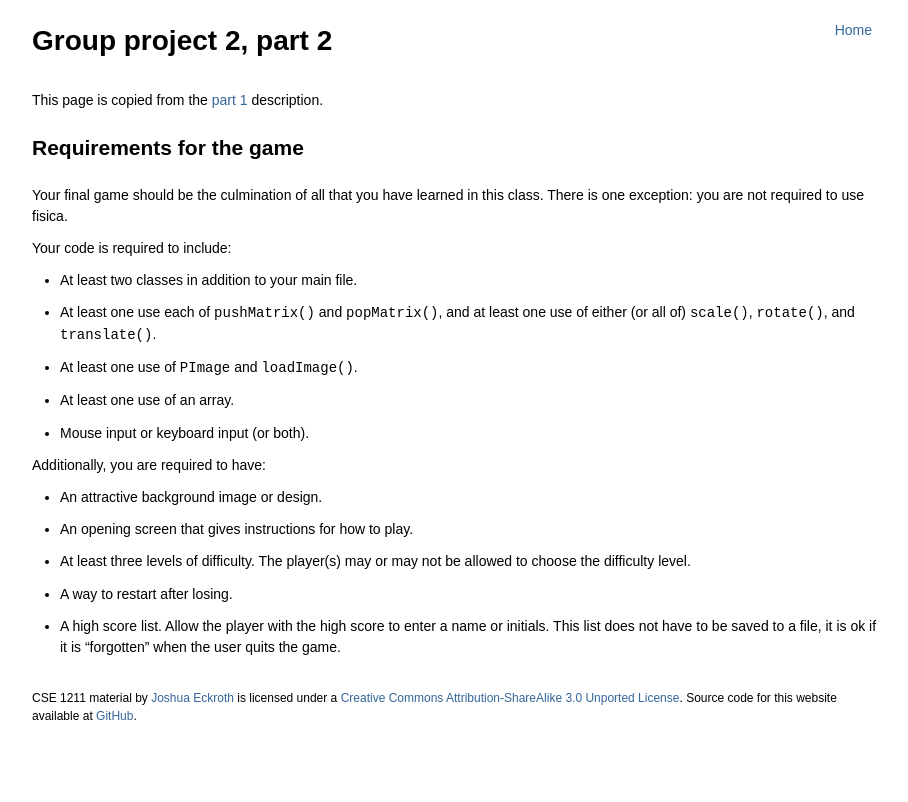
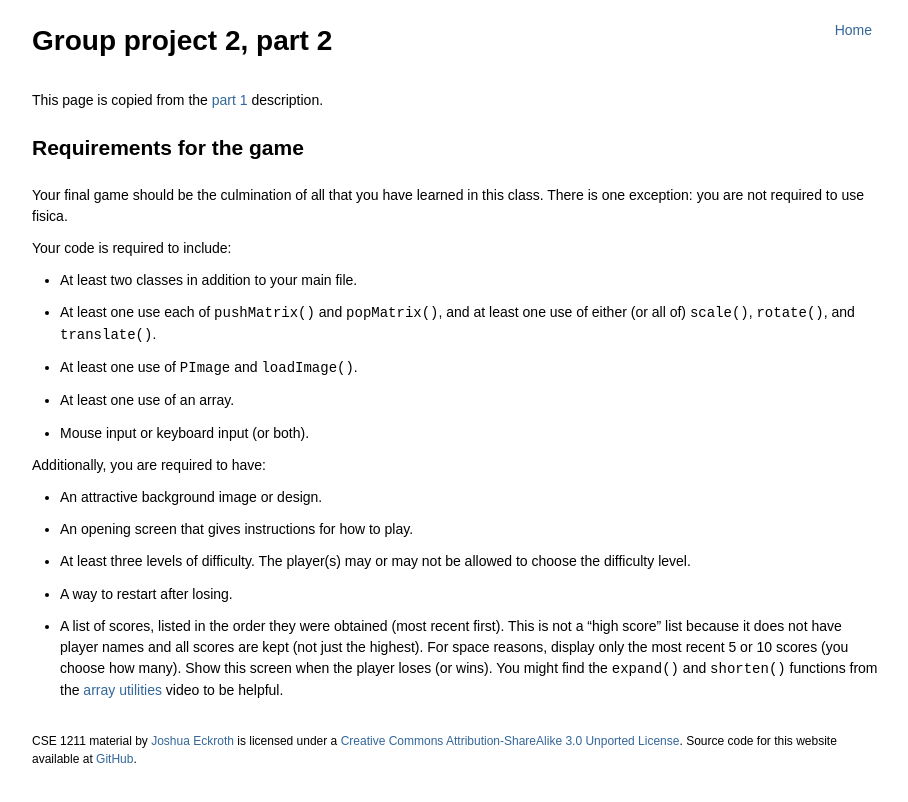
Before and after one commit to joshuaeckroth/cse1211-website, a Jekyll site: the page built from labs/_posts/2013-11-14-group-project-2-part-2.markdown, in a window 1280 px wide. Shown: the top 802 px of the page, without its empty margins (183-1091 px from the left). Built offline with Jekyll 4.4.1, drawn with Linux system fonts in a browser that asks for light colours; Markdown is read by kramdown in place of the engine named in the settings; comment, search, counter and statistics services are not loaded.

Commit message:
Changed group project 2 high scores -> list of scores

```diff
--- a/labs/_posts/2013-11-14-group-project-2-part-2.markdown
+++ b/labs/_posts/2013-11-14-group-project-2-part-2.markdown
@@ -40,6 +40,12 @@ Additionally, you are required to have:
 
 - A way to restart after losing.
 
-- A high score list. Allow the player with the high score to enter a
-  name or initials. This list does not have to be saved to a file, it
-  is ok if it is "forgotten" when the user quits the game.
+- A list of scores, listed in the order they were obtained (most
+  recent first). This is not a "high score" list because it does not
+  have player names and all scores are kept (not just the
+  highest). For space reasons, display only the most recent 5 or 10
+  scores (you choose how many). Show this screen when the player loses
+  (or wins). You might find the `expand()` and `shorten()` functions
+  from the
+  [array utilities](/videos/2013-09-27-array-utilities.html)
+  video to be helpful.
```
Also changed, not shown: labs/_posts/2013-11-14-group-project-2-part-1.markdown (+9 -3 lines).
